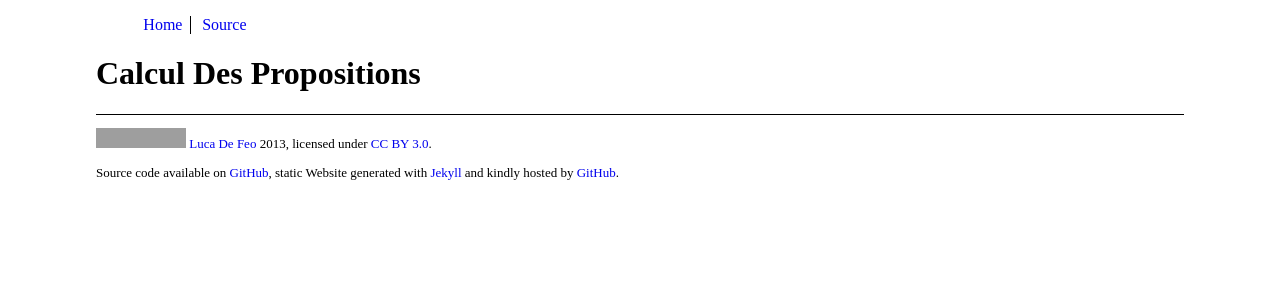
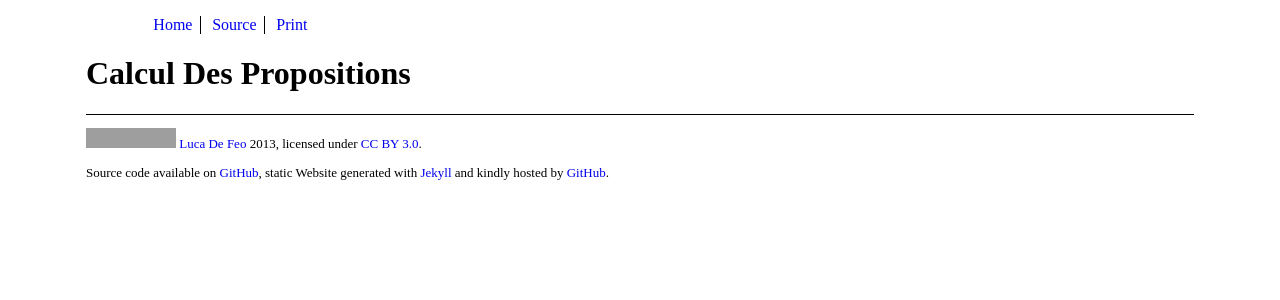
Before and after one commit to defeo/esb1math, a Jekyll site: the page built from _posts/0000-01-01-calcul-des-propositions.md, in a window 1280 px wide. Shown: the top 300 px of the page. Built offline with Jekyll 4.4.1, drawn with Linux system fonts in a browser that asks for light colours; grey boxes are pictures that could not be loaded.

Commit message:
Improved pagination, added print style.

```diff
--- a/_config.yml
+++ b/_config.yml
@@ -1,5 +1,5 @@
 baseurl: /esb1math
-github_base: https://github.com/defeo/esb1math/blob/master
+github_base: https://github.com/defeo/esb1math/blob/gh-pages
 permalink: /:categories/:title
 
 markdown: kramdown
--- a/_layouts/main.html
+++ b/_layouts/main.html
@@ -12,7 +12,9 @@
         width: 85%;
         min-width: 200px;
         margin: auto;
+        padding-left: 20px;
       }
+      h1, h2, footer { margin-left: -20px }
       a {
         text-decoration: none;
       }
@@ -32,6 +34,10 @@
       }
       .menu li:last-child {
         border-right: none;
+      }
+
+      @media print {
+        .menu { display: none }
       }
     </style>
 
--- a/_layouts/post.html
+++ b/_layouts/post.html
@@ -5,6 +5,7 @@
 <ul class="menu">
   <li><a href="{{ site.baseurl }}/">Home</a></li>
   <li><a href="{{ site.github_base }}/{{ page.path }}">Source</a></li>
+  <li><a href="javascript:window.print()">Print</a></li>
 </ul>
 
 <h1>{{ page.title }}</h1>
```
